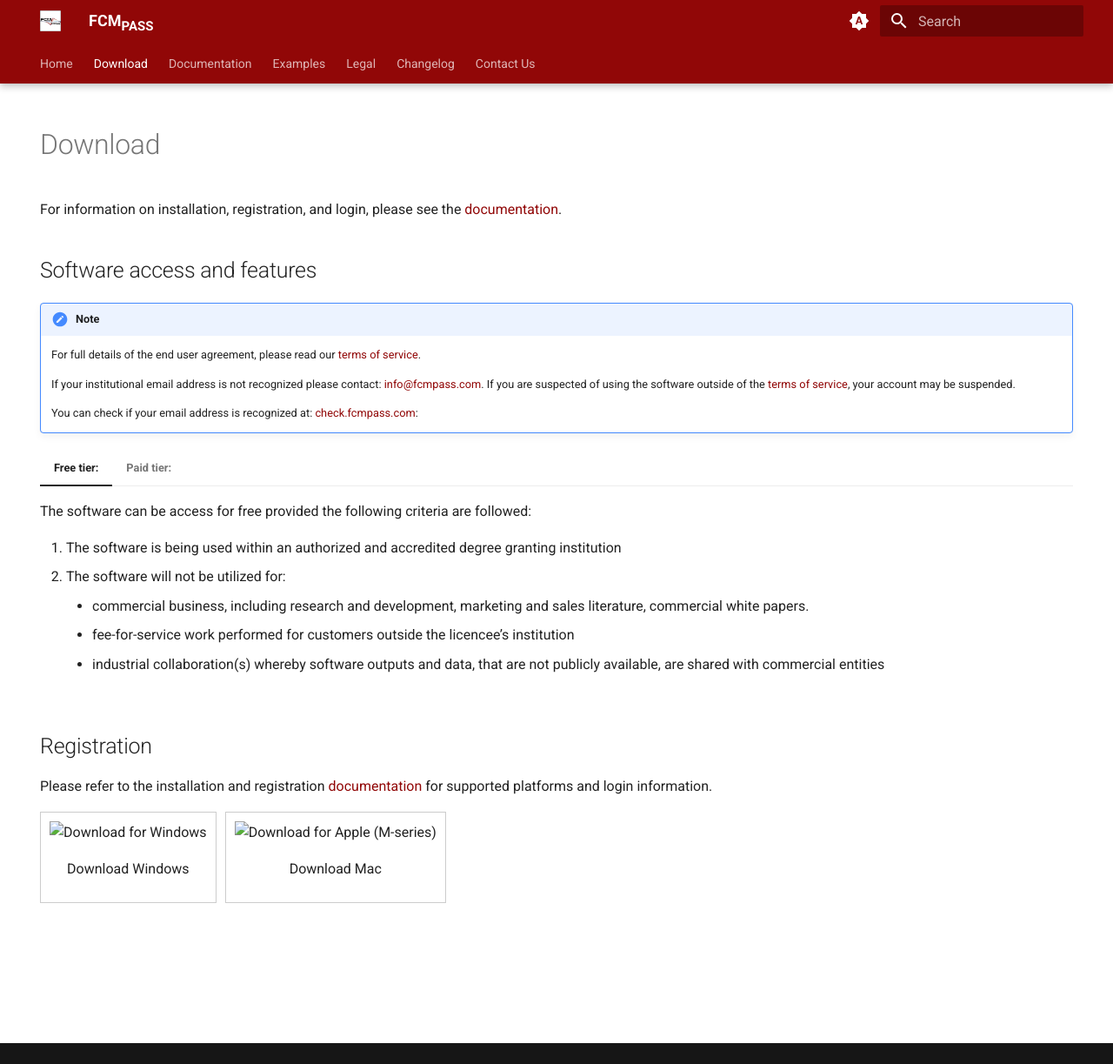
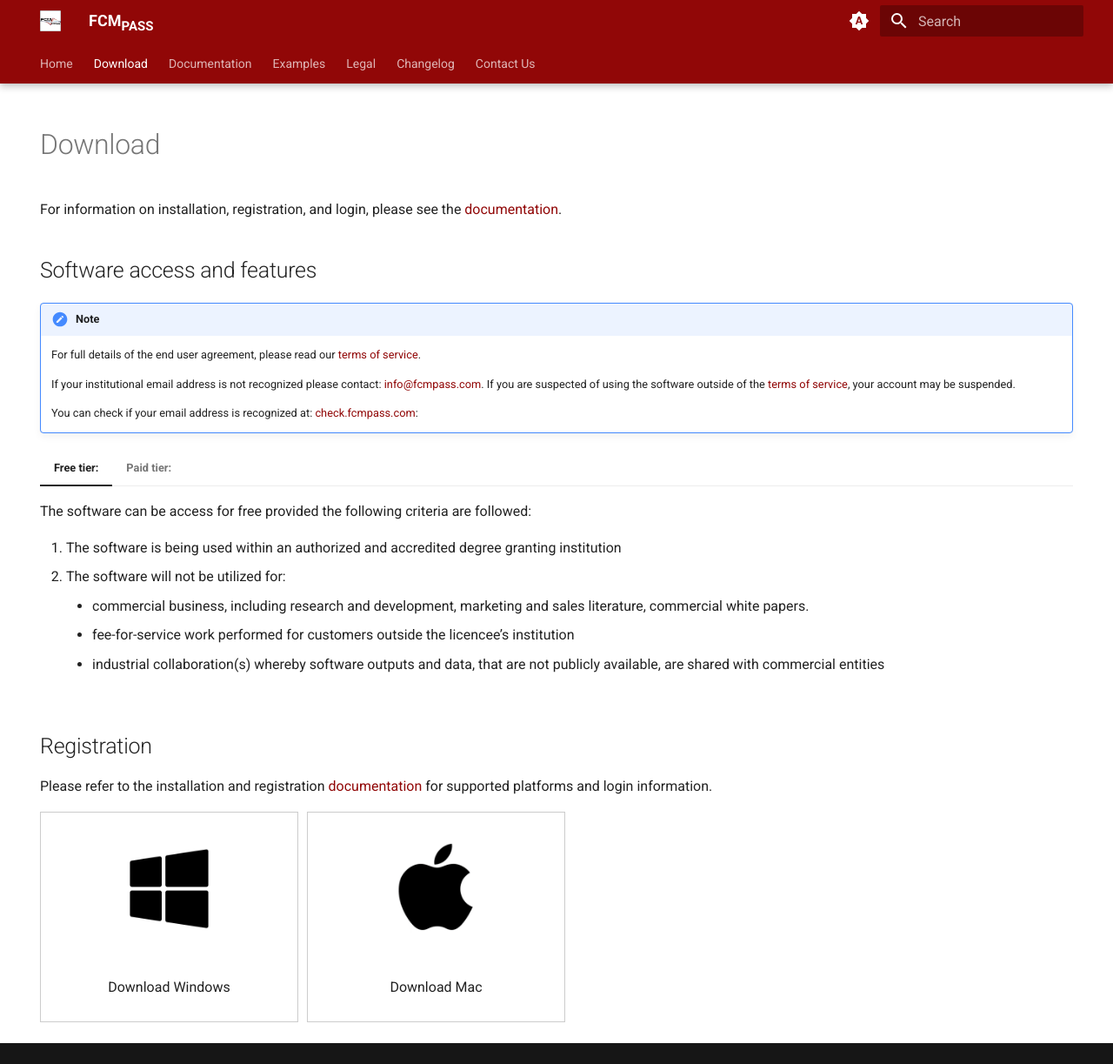
Before and after one commit to joadwe/fcmpass-new-website, an MkDocs documentation site: the page built from docs/download.md, in a window 1280 px wide and 1223 px high. Shown: the whole window at 87% size. Built offline with MkDocs 1.6.1 and Material for MkDocs 9.7.7, drawn with Linux system fonts in a browser that asks for light colours.

Commit message:
corrected download image path

```diff
--- a/docs/download.md
+++ b/docs/download.md
@@ -44,13 +44,13 @@ Please refer to the installation and registration [documentation](getting-starte
 <div style="display: flex; justify-content: start; gap: 10px;">
   <div style="text-align: center; max-width: 25%; border: 1px solid #ccc; padding: 10px; box-sizing: border-box;">
     <a href="https://win.download.fcmpass.com" target="_blank" style="display: inline-block; width: 100%; text-decoration: none; color: inherit;">
-      <img src="assets/main-Slide1.PNG" alt="Download for Windows" style="width: 100%; height: auto;">
+      <img src="../assets/main-Slide1.png" alt="Download for Windows" style="width: 100%; height: auto;">
       <p>Download Windows</p>
     </a>
     </div>
     <div style="text-align: center; max-width: 25%; border: 1px solid #ccc; padding: 10px; box-sizing: border-box;">
     <a href="https://mac.download.fcmpass.com" target="_blank" style="display: inline-block; width: 100%; text-decoration: none; color: inherit;">
-      <img src="assets/main-Slide2.PNG" alt="Download for Apple (M-series)" style="width: 100%; height: auto;">
+      <img src="../assets/main-Slide2.png" alt="Download for Apple (M-series)" style="width: 100%; height: auto;">
       <p>Download Mac</p>
     </a>
     </div>
```
Also changed, not shown: docs/assets/main-Workflow (1).png (deleted), 2 other files.
